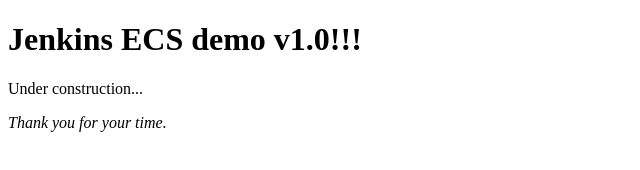
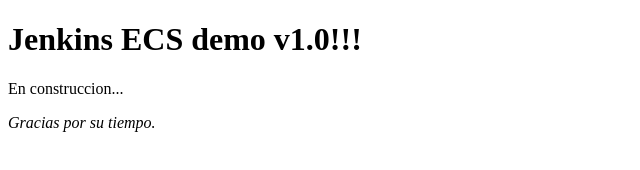
Before and after one commit to momero2424/jenkins-ecs-demo, a plain HTML site: page demoApp/app/index.html in a window 1280 px wide. Shown: the full height of the page, 0-640 px from the left. Drawn offline with Linux system fonts and the light colour scheme.

Commit message:
Adding a few things more

```diff
--- a/demoApp/app/index.html
+++ b/demoApp/app/index.html
@@ -5,7 +5,7 @@
 </head>
 <body>
   <h1>Jenkins ECS demo v1.0!!!</h1>
-  <p>Under construction...</p>
-  <p><em>Thank you for your time.</em></p>
+  <p>En construccion...</p>
+  <p><em>Gracias por su tiempo.</em></p>
 </body>
 </html>
```
Also changed, not shown: jenkins/plugins.txt, 14 other files.
